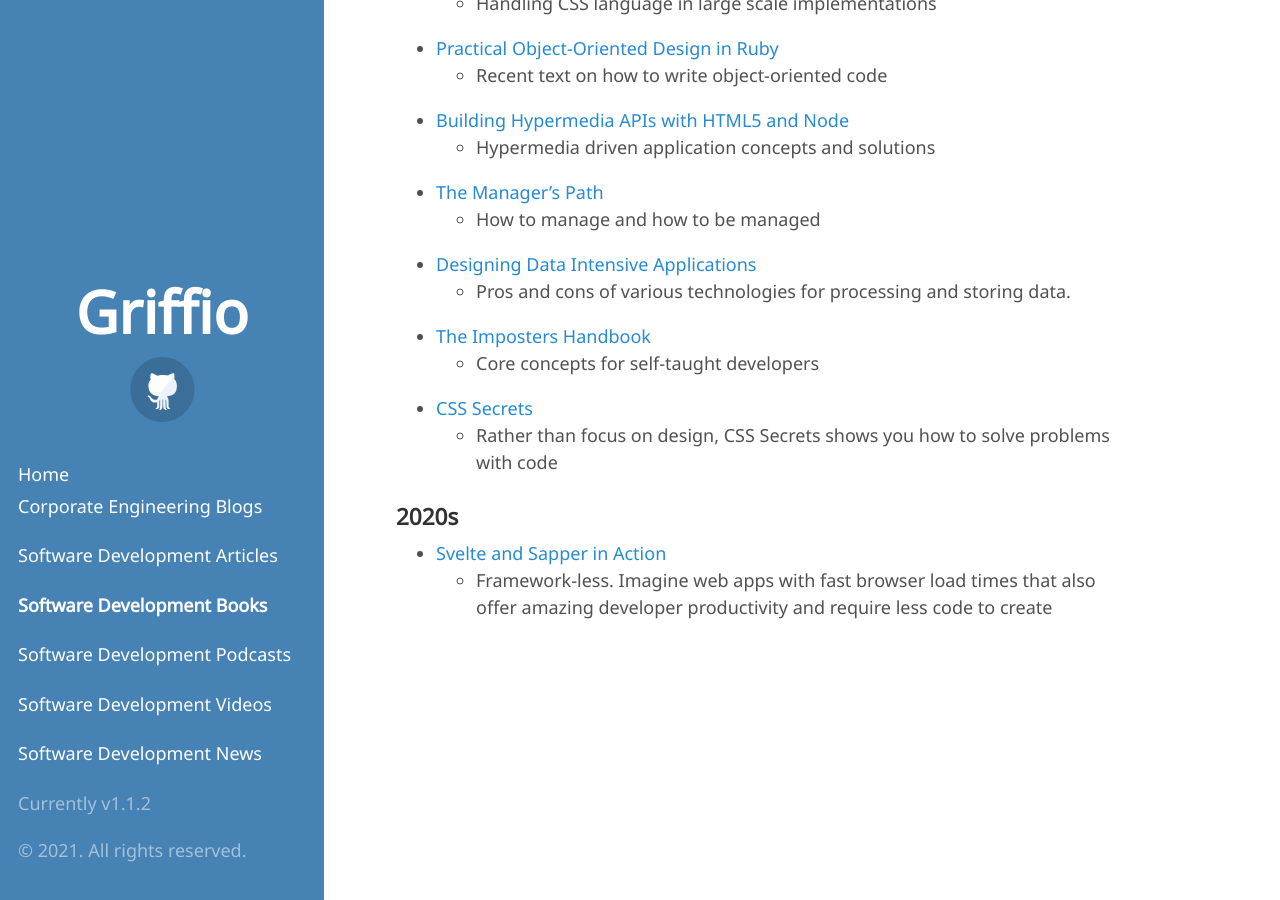
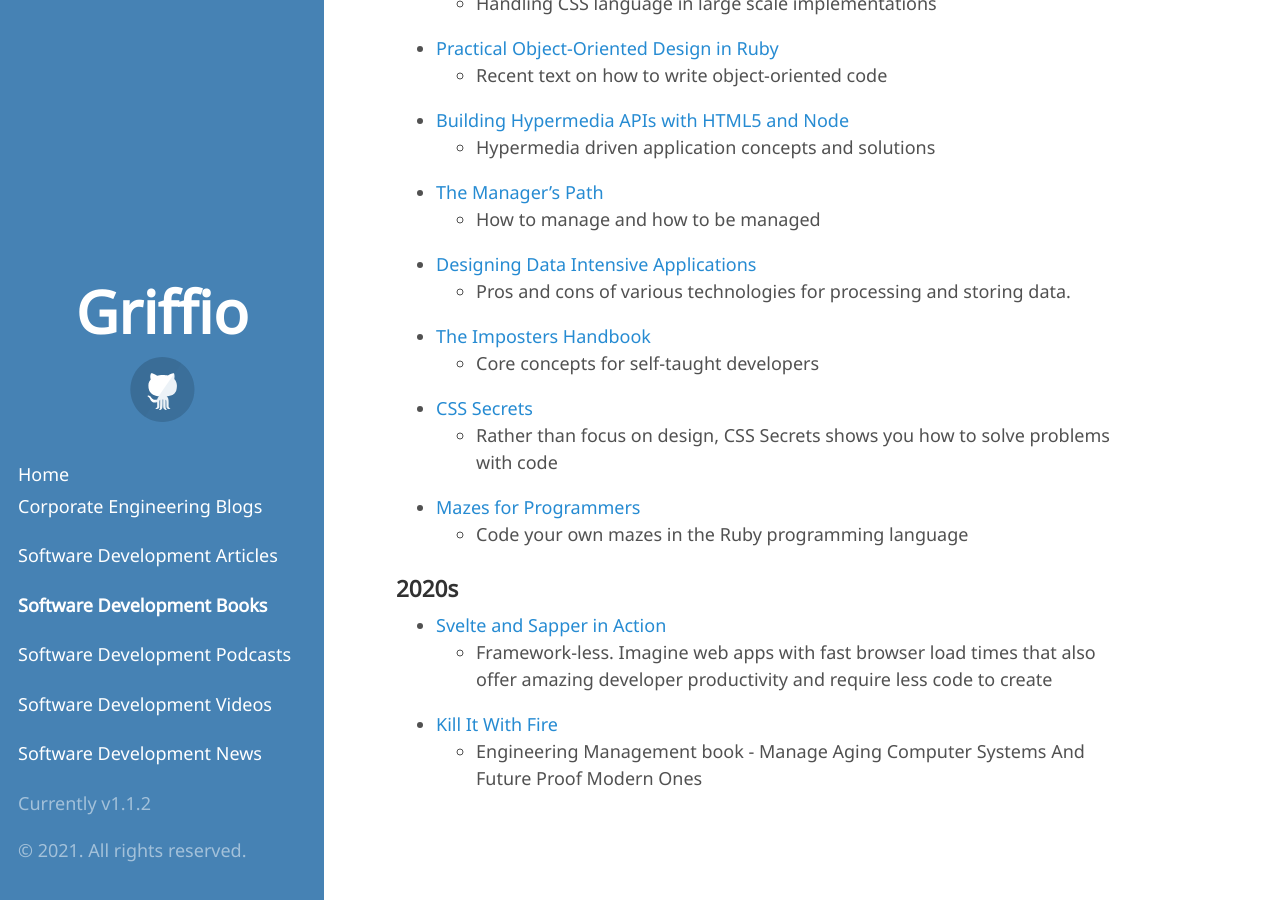
Before and after one commit to griffio/griffio.github.io, a Jekyll site: the page built from tech-books.md, in a window 1280 px wide and 900 px high, scrolled down 2377 px. Built offline with Jekyll 4.4.1, drawn with Linux system fonts in a browser that asks for light colours; some web fonts are replaced.

Commit message:
Update tech-books.md

```diff
--- a/tech-books.md
+++ b/tech-books.md
@@ -83,7 +83,11 @@
   - Core concepts for self-taught developers
 - [CSS Secrets](https://www.oreilly.com/library/view/css-secrets/9781449372736/)
   - Rather than focus on design, CSS Secrets shows you how to solve problems with code
+- [Mazes for Programmers](https://pragprog.com/titles/jbmaze/mazes-for-programmers/)
+  - Code your own mazes in the Ruby programming language
 
 ### 2020s
 - [Svelte and Sapper in Action](https://www.manning.com/books/svelte-and-sapper-in-action)
   - Framework-less. Imagine web apps with fast browser load times that also offer amazing developer productivity and require less code to create
+- [Kill It With Fire](https://nostarch.com/kill-it-fire)
+  - Engineering Management book - Manage Aging Computer Systems And Future Proof Modern Ones
```
